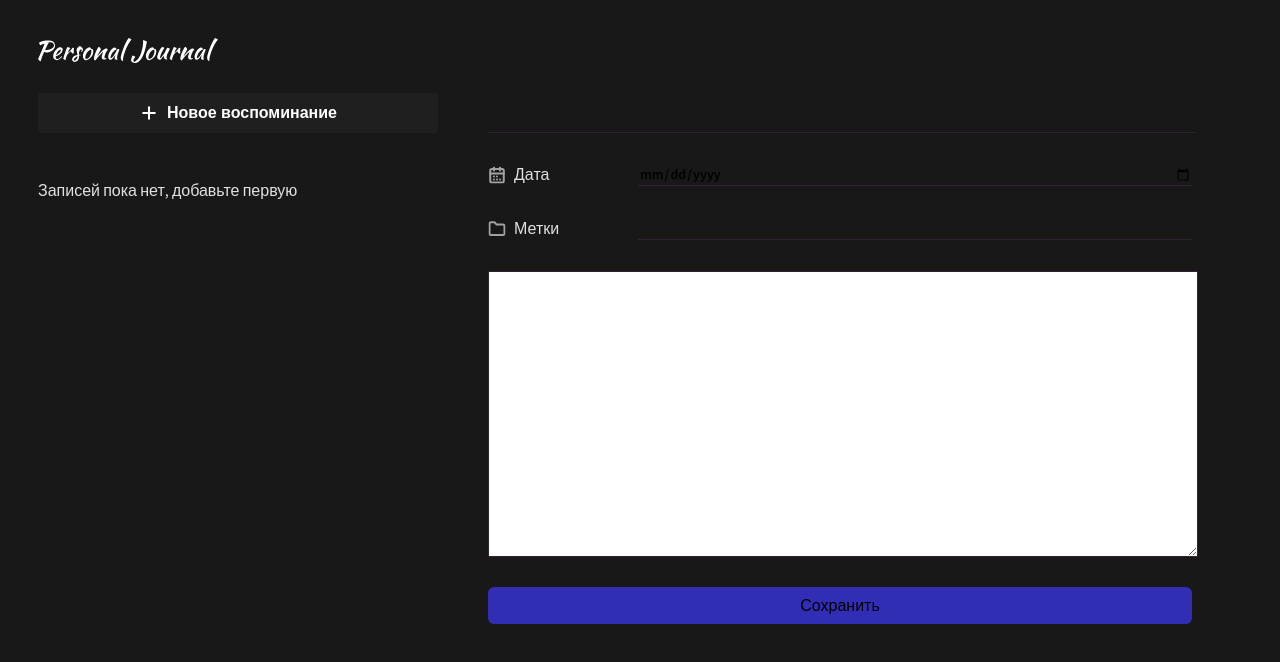
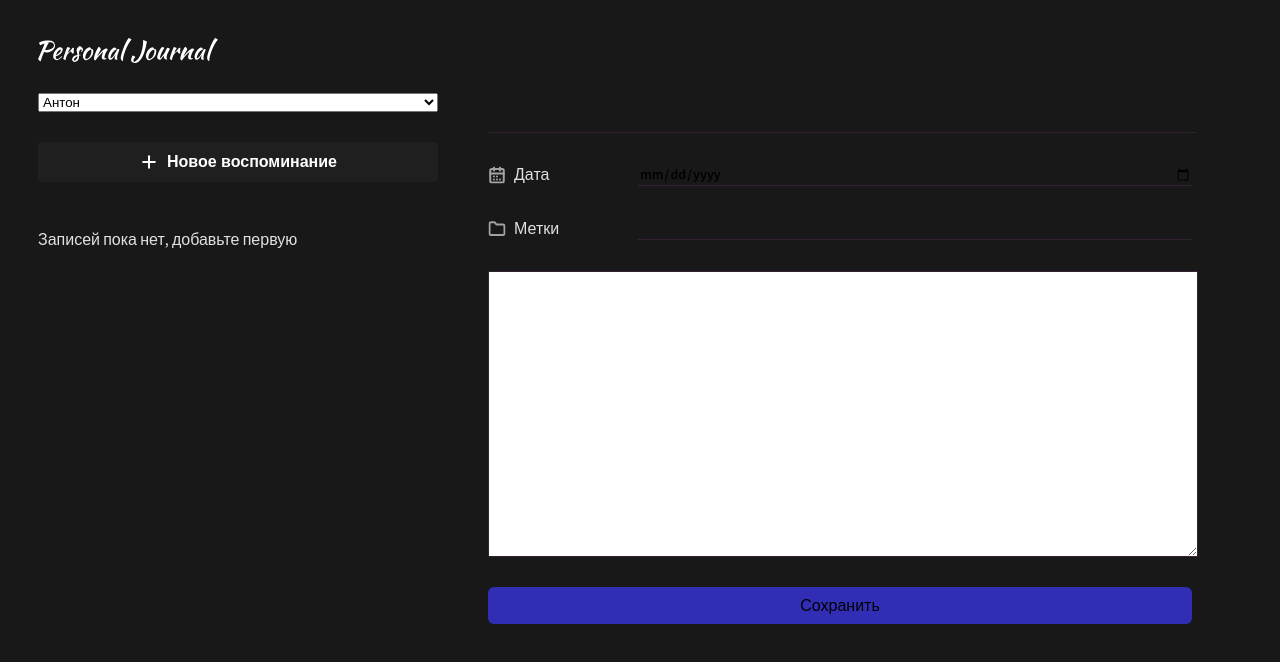
Before and after one commit to NicaZadirieva/react_redux_course, a React (Vite) app in the folder react-app/: page / in a window 1280 px wide. Shown: the top 662 px of the page. Built offline with nearby package versions, Linux system fonts and the light colour scheme.

Commit message:
chore(Header, SelectUser): введение в ContextAPI

```diff
--- a/react-app/src/components/Header/index.jsx
+++ b/react-app/src/components/Header/index.jsx
@@ -1,6 +1,14 @@
+import SelectUser from '../SelectUser';
 import styles from './styles/index.module.css';
 export default function Header() {
-	return (
+
+	const changeUser = (e) => {
+		console.log(e.target.value); // Выводит выбранный id пользователя в консоль.
+	};
+
+	return (<>
 		<img className={styles.logo} src="/logo.svg" alt="Логотип журнала"/>
-	);
+		<SelectUser changeUser={changeUser}/>
+
+	</>);
 }
--- /dev/null
+++ b/react-app/src/components/SelectUser/index.jsx
@@ -0,0 +1,9 @@
+export default function SelectUser({ changeUser}) {
+
+	return (<>
+		<select name="user" id="user" onChange={changeUser}>
+			<option value="1">Антон</option>
+			<option value="2">Вася</option>
+		</select>
+	</>);
+}
```
Also changed, not shown: react-app/src/components/SelectUser/index.module.css (added).
